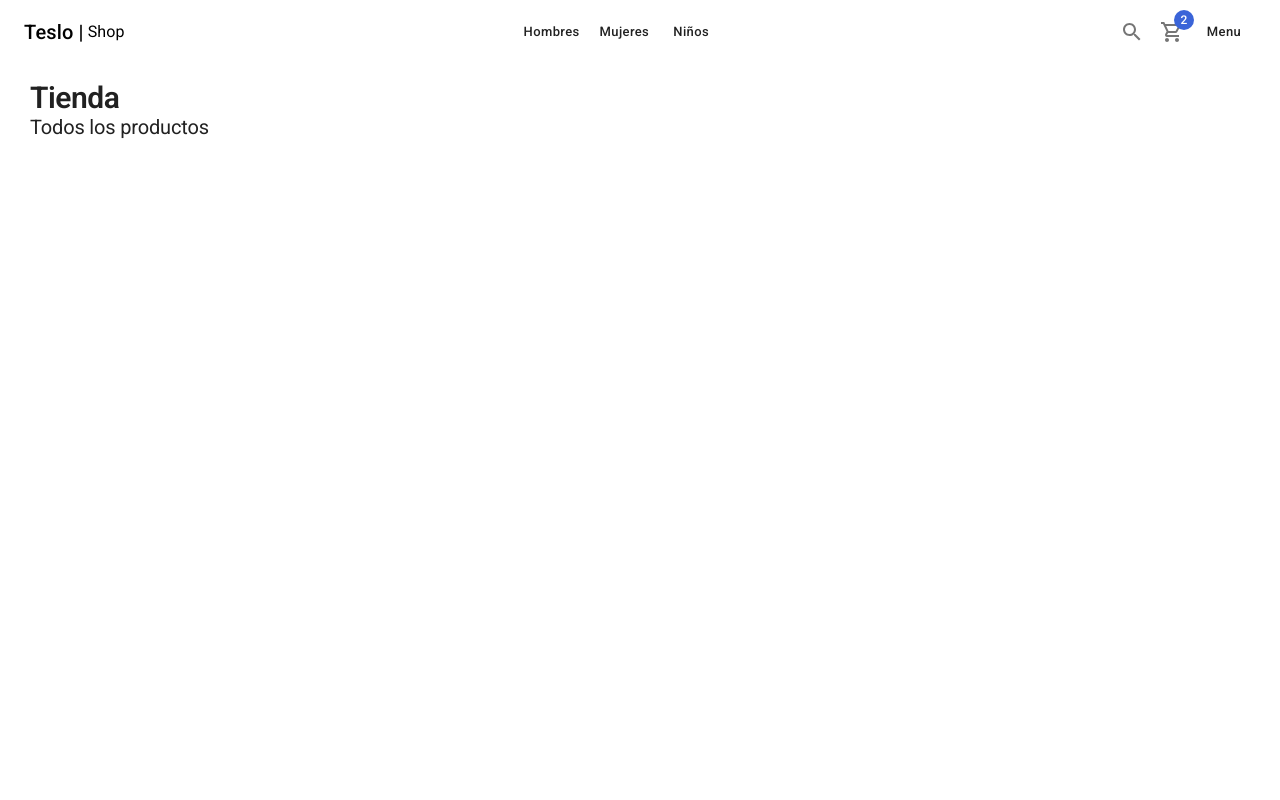
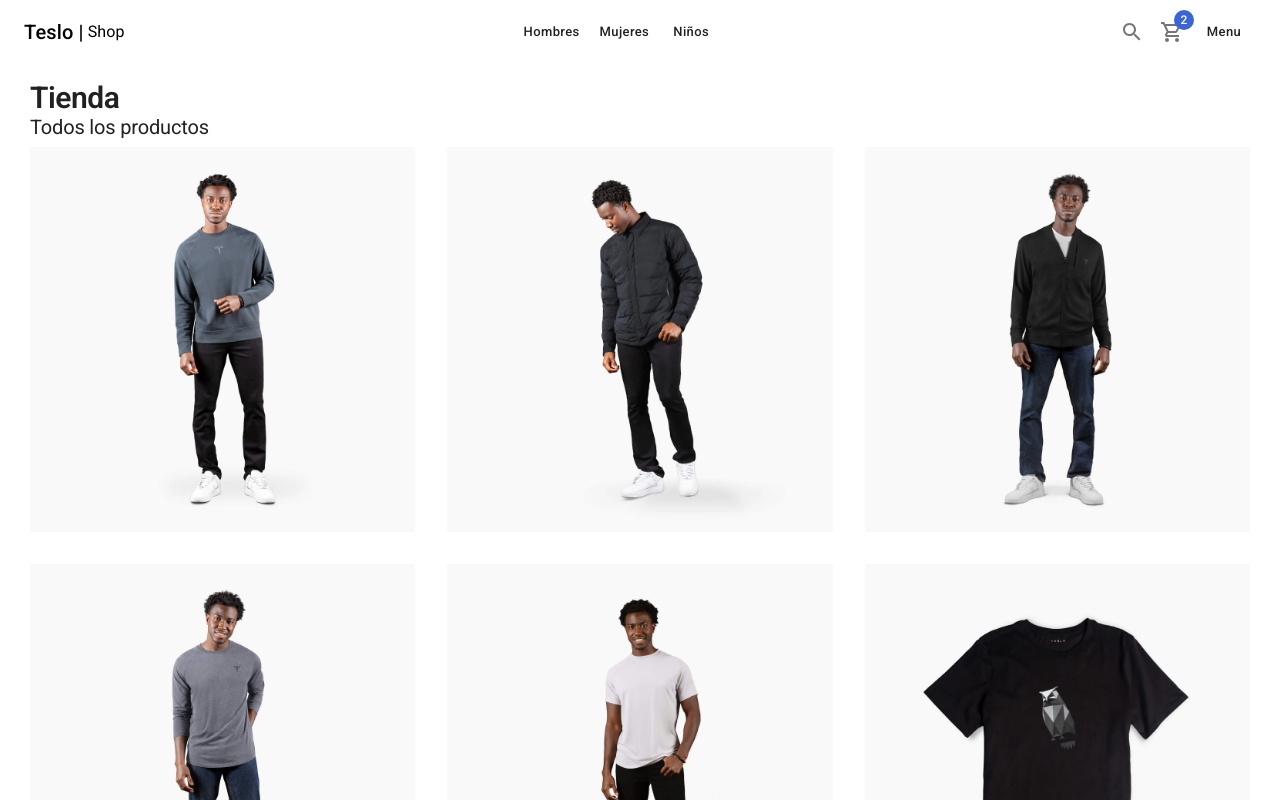
Before and after one commit to martuwilson/tesla-shop-next.js, a Next.js app: page / in a window 1280 px wide. Shown: the top 800 px of the page. Built offline with nearby package versions, Linux system fonts and the light colour scheme.

Commit message:
Home with products temporal added

```diff
--- a/pages/index.tsx
+++ b/pages/index.tsx
@@ -1,5 +1,7 @@
 import { ShopLayout } from "@/components/layouts";
-import { Typography } from "@mui/material";
+import { Typography, Grid,CardActionArea , CardMedia } from "@mui/material";
+
+import { initialData } from "@/database/products";
 
 
 export default function Home() {
@@ -7,6 +9,28 @@ export default function Home() {
     <ShopLayout title="Teslo Shop || Home" pageDescription="Home page">
       <Typography variant="h1" component='h1'>Tienda</Typography> {/* importante que sea H1 por el SEO */}
       <Typography variant="h2" sx={{mb:1}}>Todos los productos</Typography>
+
+
+
+      {/* home temporal */}
+
+      <Grid container spacing={4}>
+        {
+          initialData.products.map((product) => (
+            <Grid item xs={6} sm={4} key={product.slug}>
+              <CardActionArea>
+                <CardMedia
+                component="img"
+                image={`products/${product.images[0]}`}
+                alt={product.title}
+                />
+              </CardActionArea>
+            </Grid>
+          ))
+        }
+
+      </Grid>
+
     </ShopLayout>
   )
 }
```
